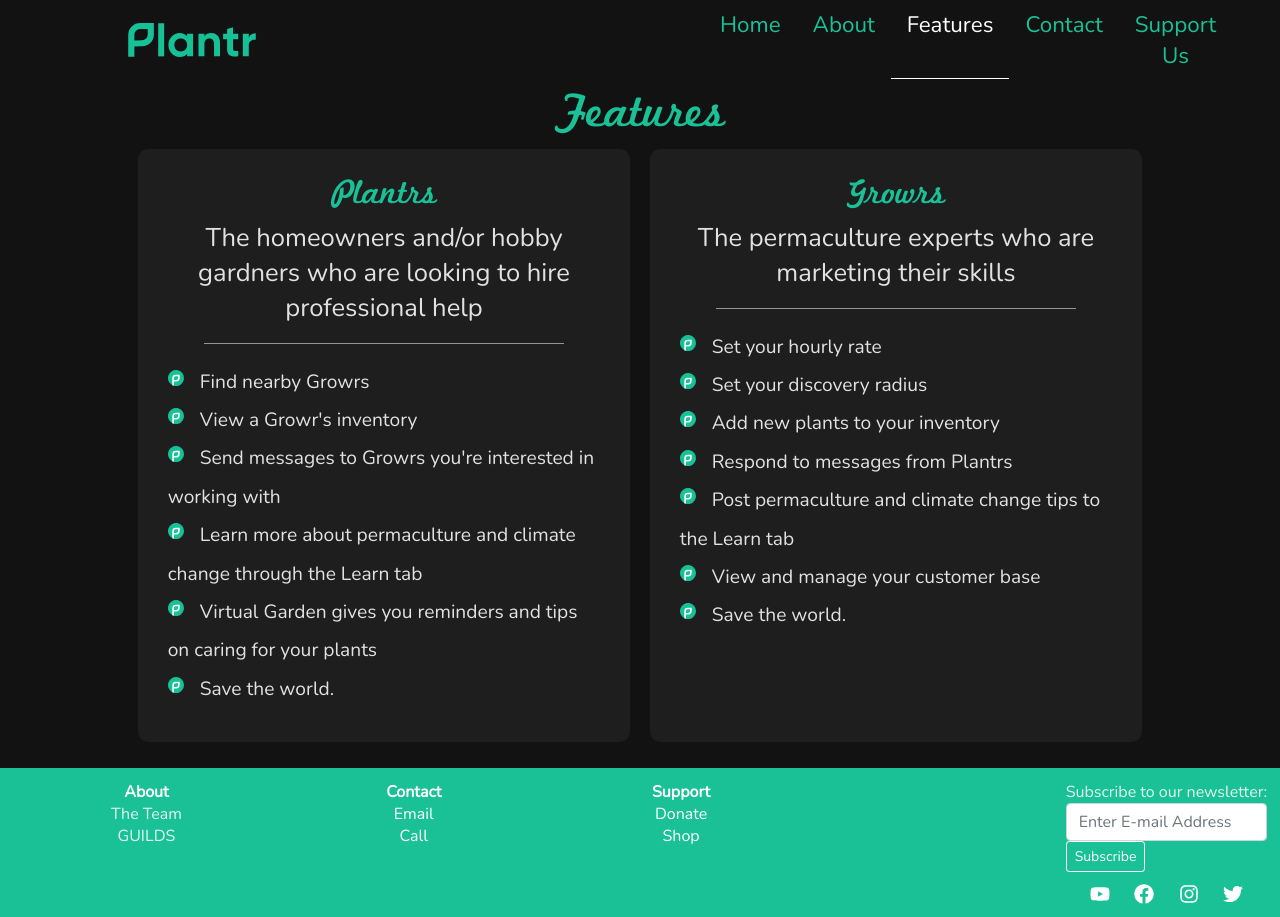
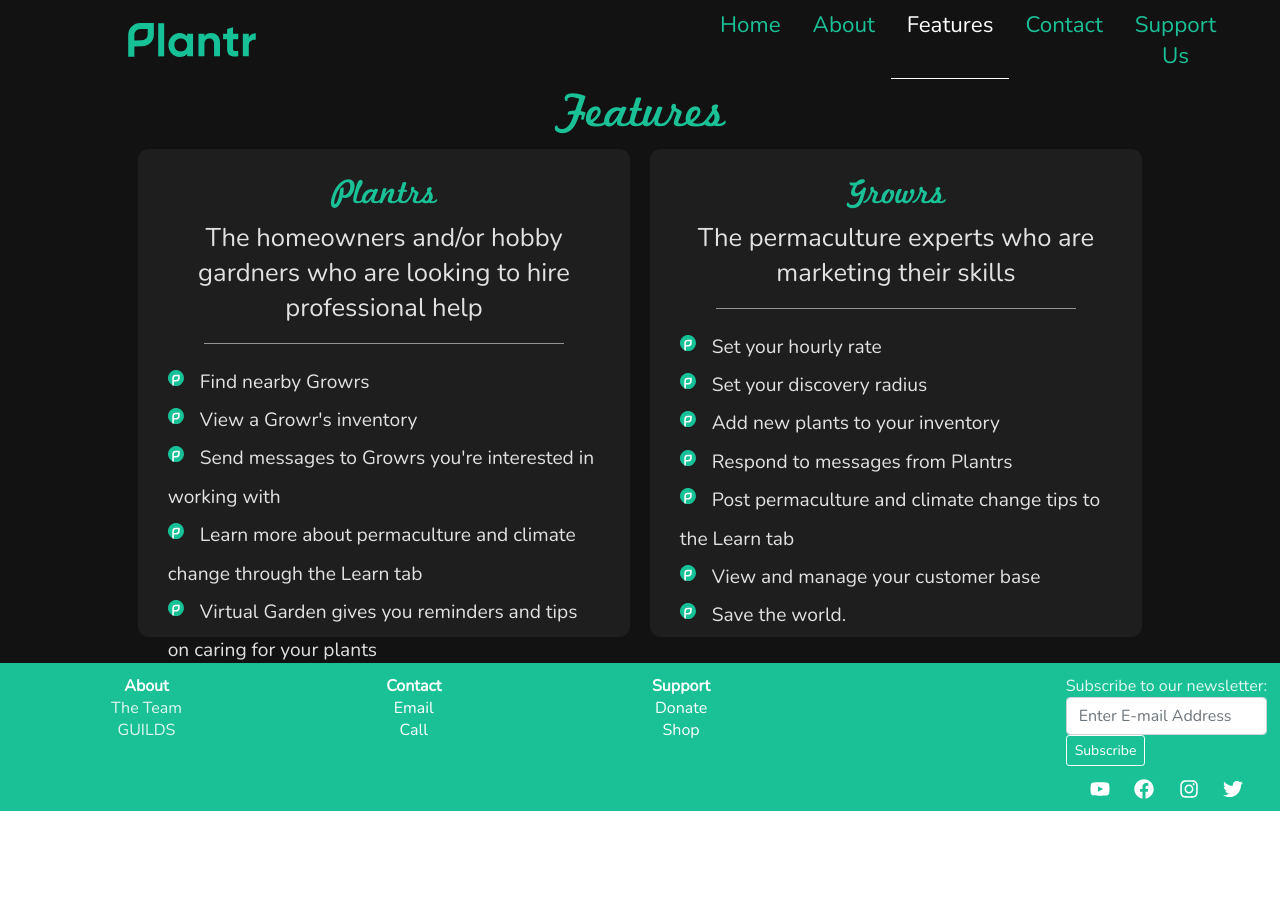
Before and after one commit to Plantrapp/plantrMarketing, a React (Create React App) app: page /features in a window 1280 px wide. After the commit the page ends 811 px from the top, so only its background shows below. Built offline with nearby package versions, Linux system fonts and the light colour scheme.

Commit message:
features page hotfix

```diff
--- a/src/pages/Features/Features.css
+++ b/src/pages/Features/Features.css
@@ -3,6 +3,7 @@
   width: 80%;
   margin: 0 auto;
   justify-content: space-around;
+  height: 61vh;
 }
 .features section {
   background-color: rgba(255, 255, 255, 0.05);
@@ -17,7 +18,6 @@
   list-style: none;
   font-size: 1.2rem;
   margin: 3% 2%;
-  /* list-style-image: url("../../assets/images/logo1.svg"); */
   line-height: 2;
 }
 
```
